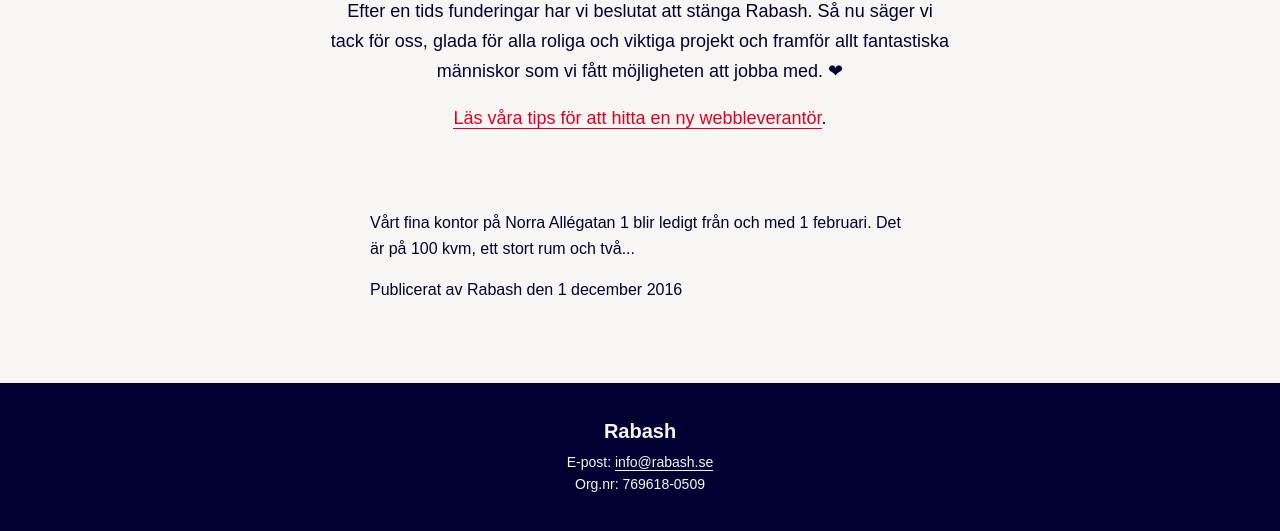
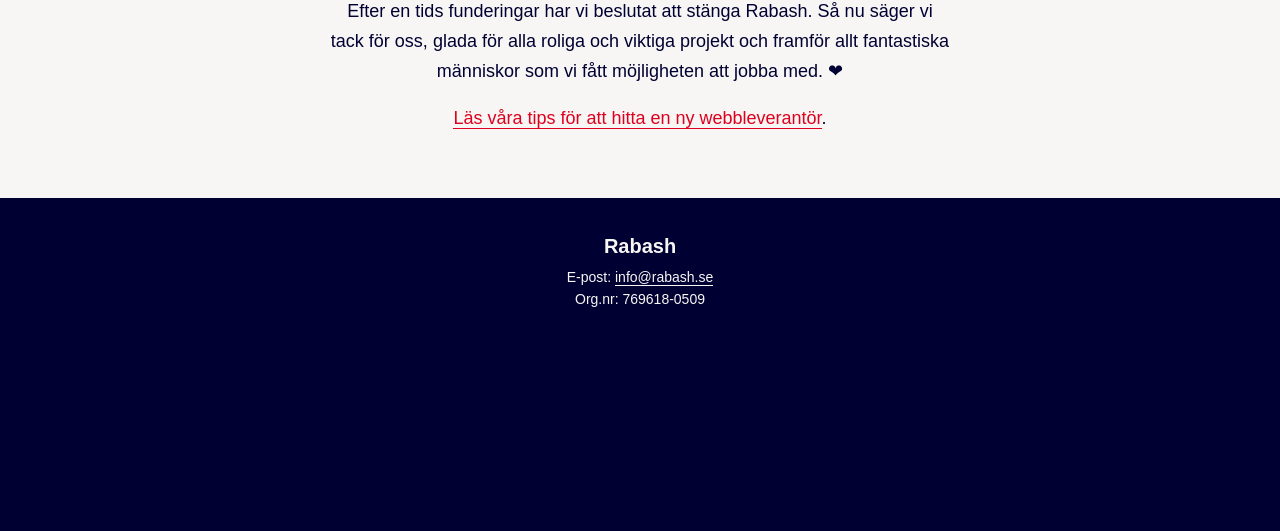
Before and after one commit to Rabash/rabash.github.io, a plain HTML site: page index.html in a window 1280 px wide. Shown: the part 199-730 px from the top of the page. Drawn offline with Linux system fonts and the light colour scheme.

Commit message:
Remove Facebook post

```diff
--- a/index.html
+++ b/index.html
@@ -21,15 +21,6 @@
 </head>
 <body>
 
-  <div id="fb-root"></div>
-  <script>(function(d, s, id) {
-    var js, fjs = d.getElementsByTagName(s)[0];
-    if (d.getElementById(id)) return;
-    js = d.createElement(s); js.id = id;
-    js.src = "//connect.facebook.net/sv_SE/sdk.js#xfbml=1&version=v2.8&appId=1724867267802180";
-    fjs.parentNode.insertBefore(js, fjs);
-  }(document, 'script', 'facebook-jssdk'));</script>
-
   <header class="c-header">
     <div class="o-wrapper">
       <a href="/" class="c-logo">
@@ -47,10 +38,6 @@
         </p>
         <p><a href="/blogg/tips-att-hitta-en-bra-webbleverantor">Läs våra tips för att hitta en ny webbleverantör</a>.
         </p>
-      </div>
-
-      <div class="o-faux-row">
-        <div class="fb-post" data-href="https://www.facebook.com/media/set/?set=a.1247151672026854.1073741829.236771813064850&amp;type=3" data-width="auto" data-show-text="true"><blockquote cite="https://www.facebook.com/media/set/?set=a.1247151672026854.1073741829.236771813064850&amp;type=3" class="fb-xfbml-parse-ignore"><p>V&#xe5;rt fina kontor p&#xe5; Norra All&#xe9;gatan 1 blir ledigt fr&#xe5;n och med 1 februari. Det &#xe4;r p&#xe5; 100 kvm, ett stort rum och tv&#xe5;...</p>Publicerat av <a href="https://www.facebook.com/rabash.se/">Rabash</a>&nbsp;<a href="https://www.facebook.com/media/set/?set=a.1247151672026854.1073741829.236771813064850&amp;type=3">den 1 december 2016</a></blockquote></div>
       </div>
     </div>
   </main>
```
